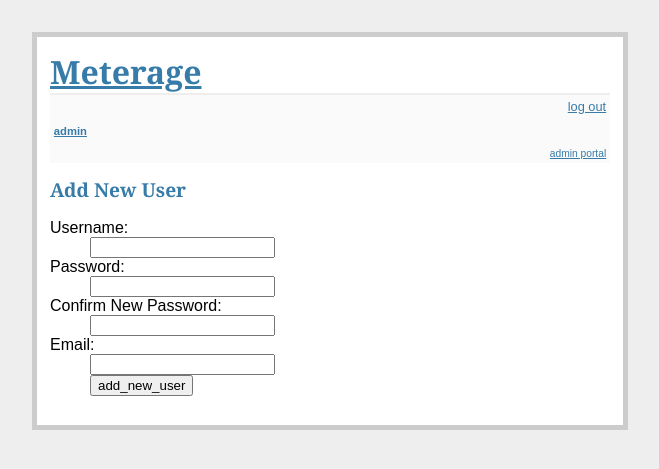
After one commit to whwong-sit/info9117_flaskr, a Flask app: page /add_new_user in a window 1280 px wide. The commit adds this page. Shown: the top 469 px of the page, without its empty margins (310-969 px from the left). Run offline with Flask 2, Linux system fonts and the light colour scheme; a user stored in the database is signed in.

Commit message:
added admin portal

```diff
--- a/meterage.py
+++ b/meterage.py
@@ -109,17 +109,19 @@ def login():
     """
     error = None
     if request.method == 'POST':
-        cur = g.db.execute('select username, password, gravataremail from userPassword where username=?',
+        cur = g.db.execute('select username, password, gravataremail, flag_approval from userPassword where username=?',
                            [request.form['username']])
         row = cur.fetchone()
 
         if row is not None:
             # if the user is found
-            user = {'username': row[0], 'password': row[1], 'gravataremail': row[2]}
+            user = {'username': row[0], 'password': row[1], 'gravataremail': row[2], 'flag_approval': row[3]}
 
             if not check_password_hash(user['password'], request.form['password']):
                 # if the password hash in the database does not correspond to the hashed form of the given password
                 error = 'Invalid password'
+            elif user['flag_approval']!=1:
+                error = 'Please contact admin for permission to access'
             else:
                 session['logged_in'] = True
                 session['username'] = user['username']
@@ -242,7 +244,7 @@ def change_password():
             error = 'Please enter same password twice'
         else:
             # create the User object and add to the database
-            user = User(request.form['username'], request.form['password'], session['gravataremail'])
+            user = User(request.form['username'], request.form['password'], session['gravataremail'], False, True)
             g.db.execute('update userPassword set password=? where username =?',
                          [user.password, user.username])
             g.db.commit()
@@ -279,6 +281,70 @@ def register():
             return render_template('register.html', success='Successfully registered')
     return render_template('register.html', error=error)
 
+@app.route('/admin', methods=['GET'])
+def admin():
+    """
+    Redirect admin to admin portal page
+    """
+    if not session.get('logged_in'):
+        # If someone tries to access the page without being logged in.
+        abort(401)
+    return render_template('admin.html')
+
+@app.route('/add_new_user', methods=['GET', 'POST'])
+def add_new_user():
+    """
+    Allows the admin to add a new user.  It searches the database for the user specified.
+    If that user is not present, the new user is created.
+    """
+    error = None
+    if not session.get('logged_in'):
+        # If someone tries to access the page without being logged in.
+        abort(401)
+    if request.method == 'POST':
+        newuser = request.form['username']
+        cursor = g.db.execute('select username from userPassword where username=?', [newuser])
+        row = cursor.fetchone()
+
+        if row is not None:
+            error = 'Username has already been used'
+        elif request.form['password'] != request.form['confirm_password']:
+            error = 'Please enter same password twice'
+        else:
+            # create the User object and add to the database
+            user = User(request.form['username'], request.form['password'], request.form['email'], False, False)
+            g.db.execute('insert into userPassword (username, password, gravataremail, flag_admin, flag_approval) values (?, ?, ?, ?, ?)',
+                               [user.username, user.password, user.gravataremail, user.flag_admin, user.flag_approval])
+            g.db.commit()
+            flash('Successfully added new user')
+            return render_template('add_new_user.html', success='Successfully added new user')
+    return render_template('add_new_user.html', error=error)
+
+@app.route('/approve_new_user', methods=['GET', 'POST'])
+def approve_new_user():
+    """
+    Allows the admin to grant access to a new user.  It searches the database for the user specified.
+    If that user is present, the new user is granted with access.
+    """
+    error = None
+    if not session.get('logged_in'):
+        # If someone tries to access the page without being logged in.
+        abort(401)
+    if request.method == 'POST':
+        newuser = request.form['username']
+        cursor = g.db.execute('select username from userPassword where username=?', [newuser])
+        row = cursor.fetchone()
+
+        if row is None:
+            error = 'User does not exist'
+        else:
+            # grant approval for access to user
+            g.db.execute('update userPassword set flag_approval=? where username=?', [True, newuser])
+            g.db.commit()
+            flash('Successfully grant access to new user')
+            return render_template('approve_new_user.html', success='Successfully grant access to new user')
+    return render_template('approve_new_user.html', error=error)
+
 @app.template_filter('newlines')
 def newline_filter(s):
     s = s.replace("\r\n", '<br />')
--- /dev/null
+++ b/templates/add_new_user.html
@@ -0,0 +1,19 @@
+{% extends "layout.html" %}
+{% block body %}
+  <h2>Add New User</h2>
+  {% if error %}<p class=error><strong>Error:</strong>{{ error }}</p>{% endif %}
+  {% if success %}<p class=success>{{ success }}</p>{% endif %}
+  <form action="{{ url_for('add_new_user') }}" method=post>
+    <dl>
+        <dt>Username:
+        <dd><input type=text name=username required>
+        <dt>Password:
+        <dd><input type=password name=password required>
+		<dt>Confirm New Password:
+		<dd><input type=password name=confirm_password required>
+		<dt>Email:
+		<dd><input type=email name=email required>
+        <dd><input type=submit value=add_new_user>
+    </dl>
+  </form>
+{% endblock %}
--- a/templates/layout.html
+++ b/templates/layout.html
@@ -14,7 +14,7 @@
         <a href="{{ url_for('manage_details', username=session.username) }}"><h3 align=left> {{ session.username }}</h3>
         </a>
 		{% if (session.username=="admin") %}
-		<a href=" {{ url_for('change_password') }}">change password</a>
+		<a href=" {{ url_for('admin') }}">admin portal</a>
 		{% endif %}
 	</div>
 	{% endif %}
```
Also changed, not shown: templates/admin.html (added, +10 -0 lines), templates/approve_new_user.html (added, +13 -0 lines), db/meterage.db.
